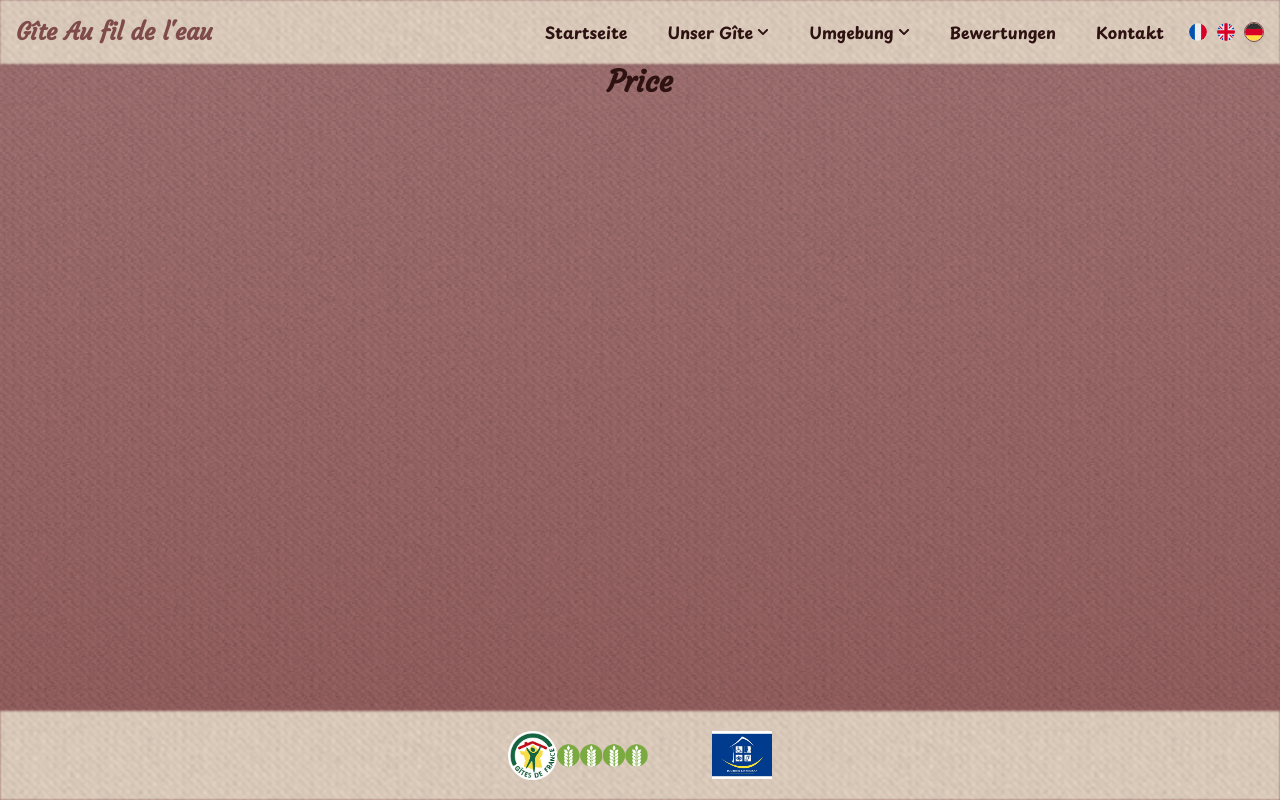
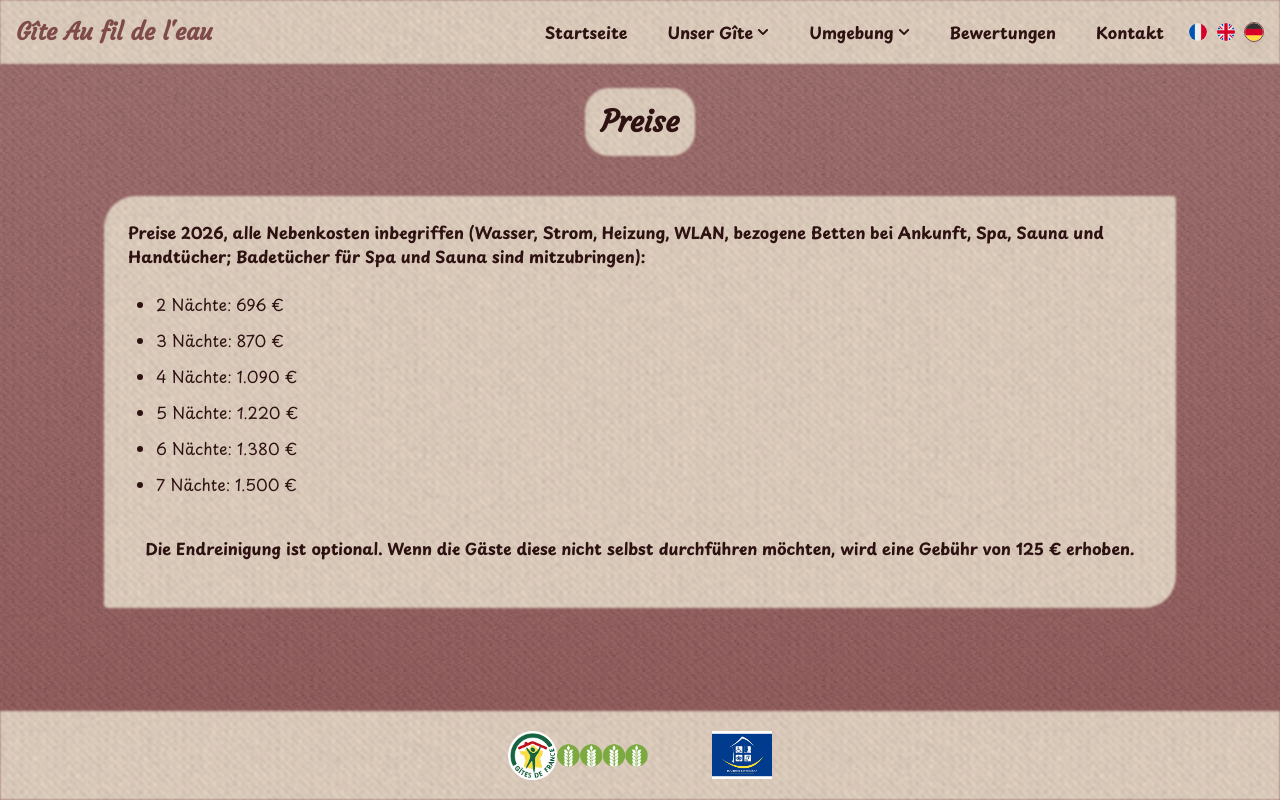
Before and after one commit to Annadesbois/gite-au-fil-de-leau, a Next.js app: page /de/gite/price in a window 1280 px wide. Built offline with nearby package versions, Linux system fonts and the light colour scheme.

Commit message:
add price page content

```diff
--- a/app/[locale]/gite/price/page.tsx
+++ b/app/[locale]/gite/price/page.tsx
@@ -1,6 +1,29 @@
-const Price = () => {
+import { createPageHelpers } from "@/lib/metadata";
+
+import type { PageProp } from "@/types/i18n";
+
+const { generateMetadata, getPageMessages } = createPageHelpers("price");
+
+export { generateMetadata };
+
+const Price = async ({ params }: PageProp) => {
+  const price = await getPageMessages(params);
   return (
-    <h1>Price</h1>
-  )
-}
-export default Price
+    <div className="page-layout">
+      <h1 className="fabric-surface-light title-block">{price.title}</h1>
+      <div className="content-area fabric-surface-light description-page-layout">
+        <p className="font-bold mb">{price.details}</p>
+        <ul>
+          <li>{price.nights.two}</li>
+          <li>{price.nights.three}</li>
+          <li>{price.nights.four}</li>
+          <li>{price.nights.five}</li>
+          <li>{price.nights.six}</li>
+          <li>{price.nights.seven}</li>
+        </ul>
+        <p className="font-bold mt-10 text-center">{price.cleaning}</p>
+      </div>
+    </div>
+  );
+};
+export default Price;
--- a/lib/metadata.ts
+++ b/lib/metadata.ts
@@ -20,7 +20,7 @@ import type {
   GrangeMessages,
   SenteursMessages,
   WellnessMessages,
-  //   TarifsMessages,
+  PriceMessages,
   ElseMessages,
 } from "@/types/i18n";
 
@@ -39,7 +39,7 @@ type Messages = {
   grange: GrangeMessages;
   senteurs: SenteursMessages;
   wellness: WellnessMessages;
-  //   tarifs: TarifsMessages;
+  price: PriceMessages;
   else: ElseMessages;
 };
 
--- a/messages/de.json
+++ b/messages/de.json
@@ -336,5 +336,23 @@
     "title": "Der Wellnessbereich",
     "intro1": "Ein Wellnessbereich mit Spa, Sauna und Ruheliegen steht den Gästen zur Verfügung. Er öffnet sich ebenerdig zur Obstwiese.",
     "intro2": "So kann jeder sein eigenes Wohlfühlprogramm gestalten – von warmen oder kalten Duschen über die Sauna bis hin zum sprudelnden Bad mit sanften Massagen und den Innen- oder Außenliegen."
+  },
+
+  "price": {
+    "meta": {
+      "title": "Preise des Gîtes Au fil de l'eau in Storckensohn",
+      "description": "Entdecken Sie die Mietpreise des Gîtes Au fil de l'eau in Storckensohn in den Hohen Vogesen im Elsass. Die Preise variieren je nach Saison und Personenzahl, inklusive Optionen und Leistungen."
+    },
+    "title": "Preise",
+    "details": "Preise 2026, alle Nebenkosten inbegriffen (Wasser, Strom, Heizung, WLAN, bezogene Betten bei Ankunft, Spa, Sauna und Handtücher; Badetücher für Spa und Sauna sind mitzubringen):",
+    "nights": {
+      "two": "2 Nächte: 696 €",
+      "three": "3 Nächte: 870 €",
+      "four": "4 Nächte: 1.090 €",
+      "five": "5 Nächte: 1.220 €",
+      "six": "6 Nächte: 1.380 €",
+      "seven": "7 Nächte: 1.500 €"
+    },
+    "cleaning": "Die Endreinigung ist optional. Wenn die Gäste diese nicht selbst durchführen möchten, wird eine Gebühr von 125 € erhoben."
   }
 }
--- a/messages/en.json
+++ b/messages/en.json
@@ -337,5 +337,23 @@
     "title": "The Wellness Area",
     "intro1": "A wellness area with spa, sauna and rest chairs is available to guests. It opens directly onto the orchard meadow.",
     "intro2": "Each guest can create their own relaxation path, moving from hot or cold showers, to the sauna, to the bubble bath with its soothing massages, and to indoor or outdoor loungers."
+  },
+
+  "price": {
+    "meta": {
+      "title": "Rates for the Au fil de l'eau gîte in Storckensohn",
+      "description": "Discover the rental rates of the Au fil de l'eau gîte in Storckensohn, in the Hautes Vosges of Alsace. Prices vary according to season and number of guests, with options and included services."
+    },
+    "title": "Rates",
+    "details": "2026 rates, all charges included (water, electricity, heating, Wi-Fi, beds made on arrival, spa, sauna, and towels provided; spa and sauna bath towels must be brought by guests):",
+    "nights": {
+      "two": "2 nights : 696 €",
+      "three": "3 nights : 870 €",
+      "four": "4 nights : 1,090 €",
+      "five": "5 nights : 1,220 €",
+      "six": "6 nights : 1,380 €",
+      "seven": "7 nights : 1,500 €"
+    },
+    "cleaning": "End-of-stay cleaning is optional. A fee of €125 applies if guests choose not to do it themselves."
   }
 }
--- a/messages/fr.json
+++ b/messages/fr.json
@@ -337,5 +337,23 @@
     "title": "L'espace bien-être",
     "intro1": "Un espace bien-être, avec spa, sauna et chaises de repos est à la disposition des hôtes. Il s’ouvre de plain-pied sur le pré-verger.",
     "intro2": "Ainsi, chacun peut composer son parcours de remise en forme selon ses envies, passant de la douche chaude ou froide, au sauna, au bain à bulles et ses massages adaptés, aux chaises longues intérieures ou extérieures."
+  },
+
+  "price": {
+    "meta": {
+      "title": "Tarifs du gîte Au fil de l'eau à Storckensohn",
+      "description": "Découvrez les tarifs de location du gîte Au fil de l'eau à Storckensohn, Hautes Vosges d’Alsace. Tarifs selon saison et nombre de personnes, avec options et services inclus."
+    },
+    "title": "Tarifs",
+    "details": "Tarifs 2026 tous frais inclus (eau, électricité, chauffage, wifi, draps mis en place, spa, sauna, linge de toilette mais les serviettes de bain pour le spa et le sauna sont à apporter) :",
+    "nights": {
+      "two": "2 nuits : 696 €",
+      "three": "3 nuits : 870 €",
+      "four": "4 nuits : 1090 €",
+      "five": "5 nuits : 1220 €",
+      "six": "6 nuits : 1380 €",
+      "seven": "7 nuits : 1500 €"
+    },
+    "cleaning": "Le ménage de fin de séjour est en option. 125 € sont demandés si les vacanciers ne souhaitent pas le faire eux-mêmes."
   }
 }
--- a/types/i18n/index.ts
+++ b/types/i18n/index.ts
@@ -20,3 +20,4 @@ export * from "./grange";
 export * from "./aurores";
 export * from "./senteurs";
 export * from "./wellness";
+export * from "./price";
--- /dev/null
+++ b/types/i18n/price.ts
@@ -0,0 +1,17 @@
+export type PriceMessages = {
+  meta: {
+    title: string;
+    description: string;
+  };
+  title: string;
+  details: string;
+  nights: {
+    "two": string;
+    "three": string;
+    "four": string;
+    "five": string;
+    "six": string;
+    "seven": string;
+  };
+  cleaning: string;
+};
```
